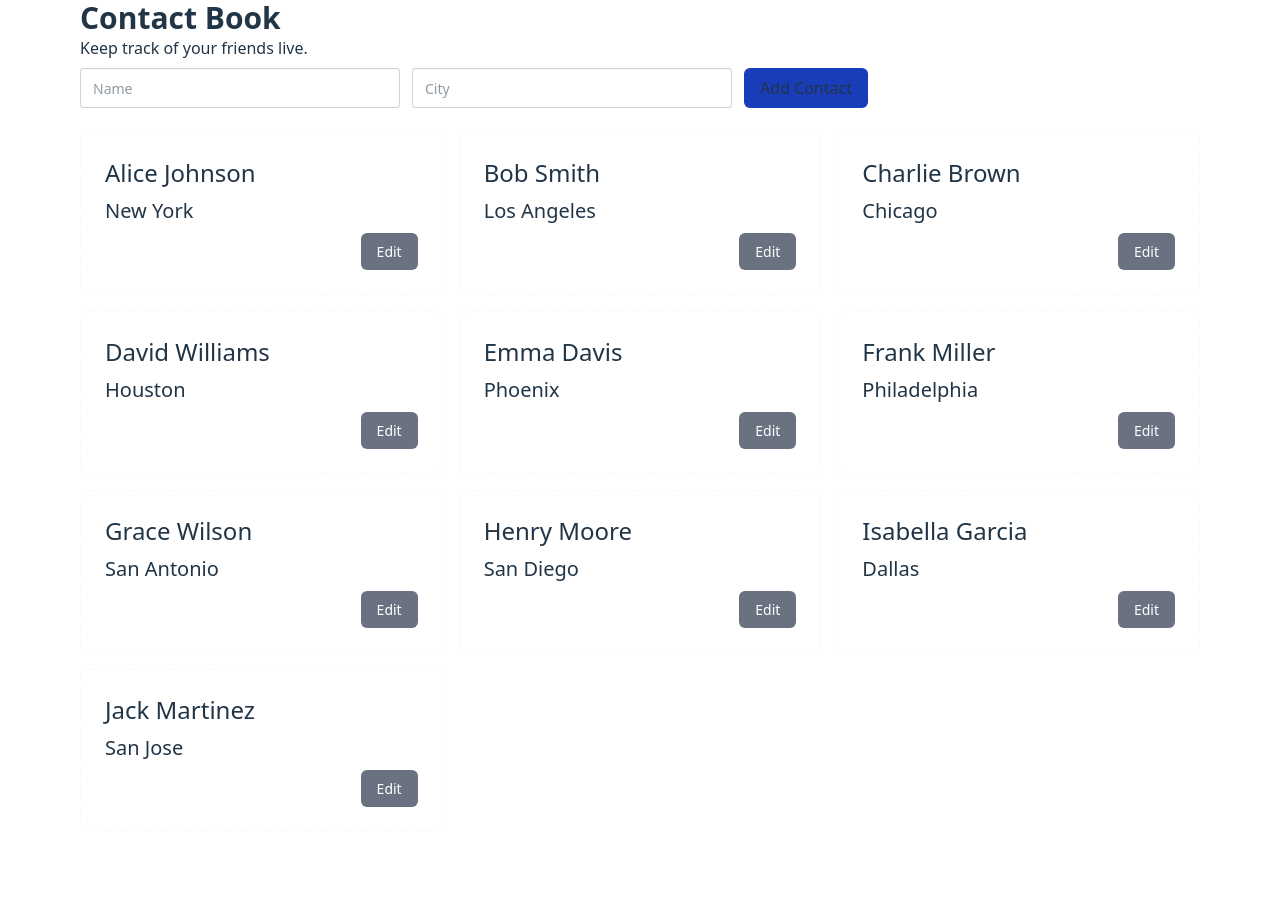
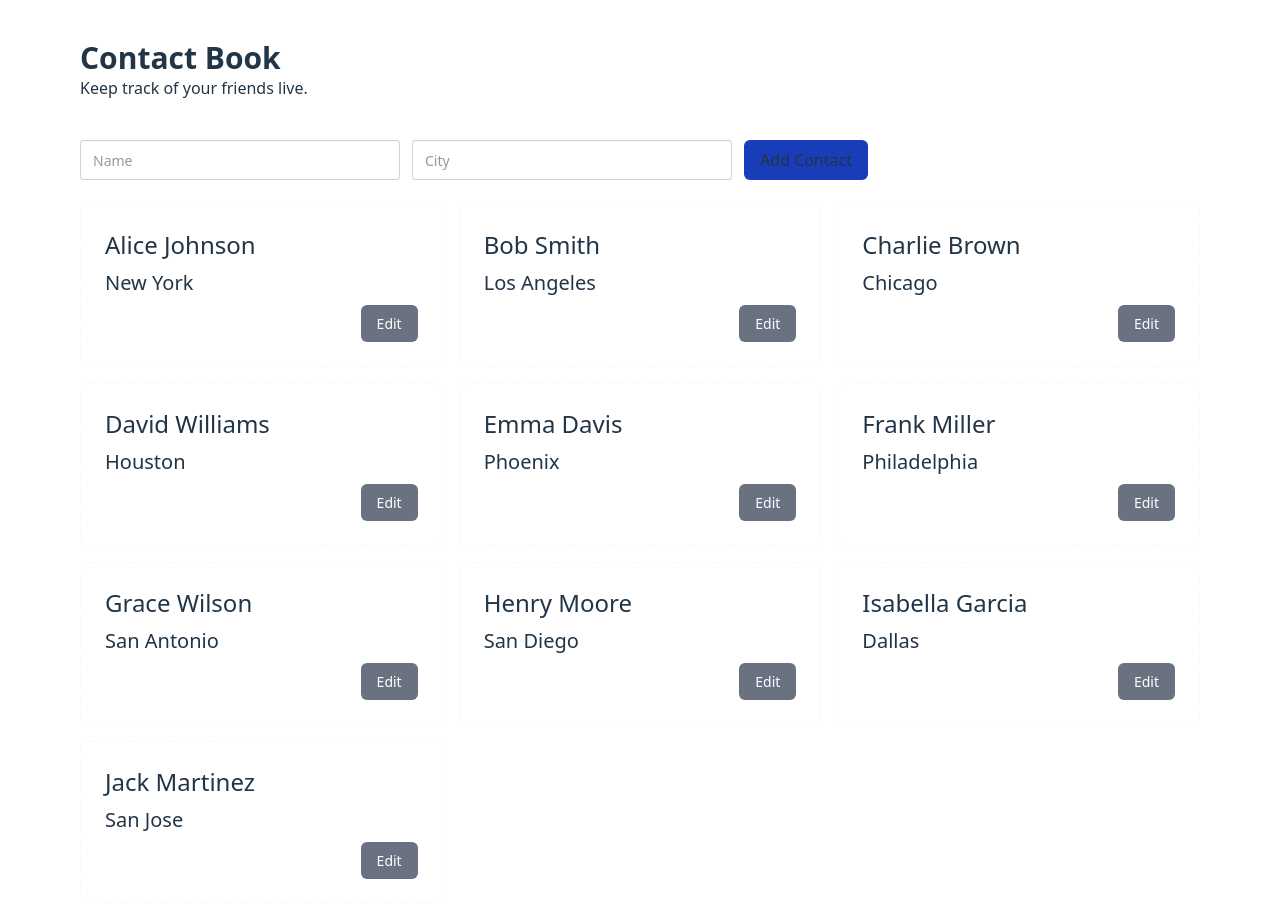
Before and after one commit to BullDogPatch/react-practice-contact-book-app, a React (Vite) app: page / in a window 1280 px wide. Before the commit the page ends 832 px from the top, so only its background shows below. Built offline with nearby package versions, Linux system fonts and the light colour scheme.

Commit message:
add some margin

```diff
--- a/src/App.tsx
+++ b/src/App.tsx
@@ -47,8 +47,10 @@ function App() {
 
   return (
     <div className='max-w-6xl mx-auto px-4'>
-      <h2 className='text-left text-3xl font-bold'>Contact Book</h2>
-      <p className='text-left'>Keep track of your friends live.</p>
+      <div className='my-10'>
+        <h2 className='text-left text-3xl font-bold'>Contact Book</h2>
+        <p className='text-left'>Keep track of your friends live.</p>
+      </div>
       <form className='flex gap-3 mt-2' onSubmit={handleAddContact}>
         <input
           type='text'
```
